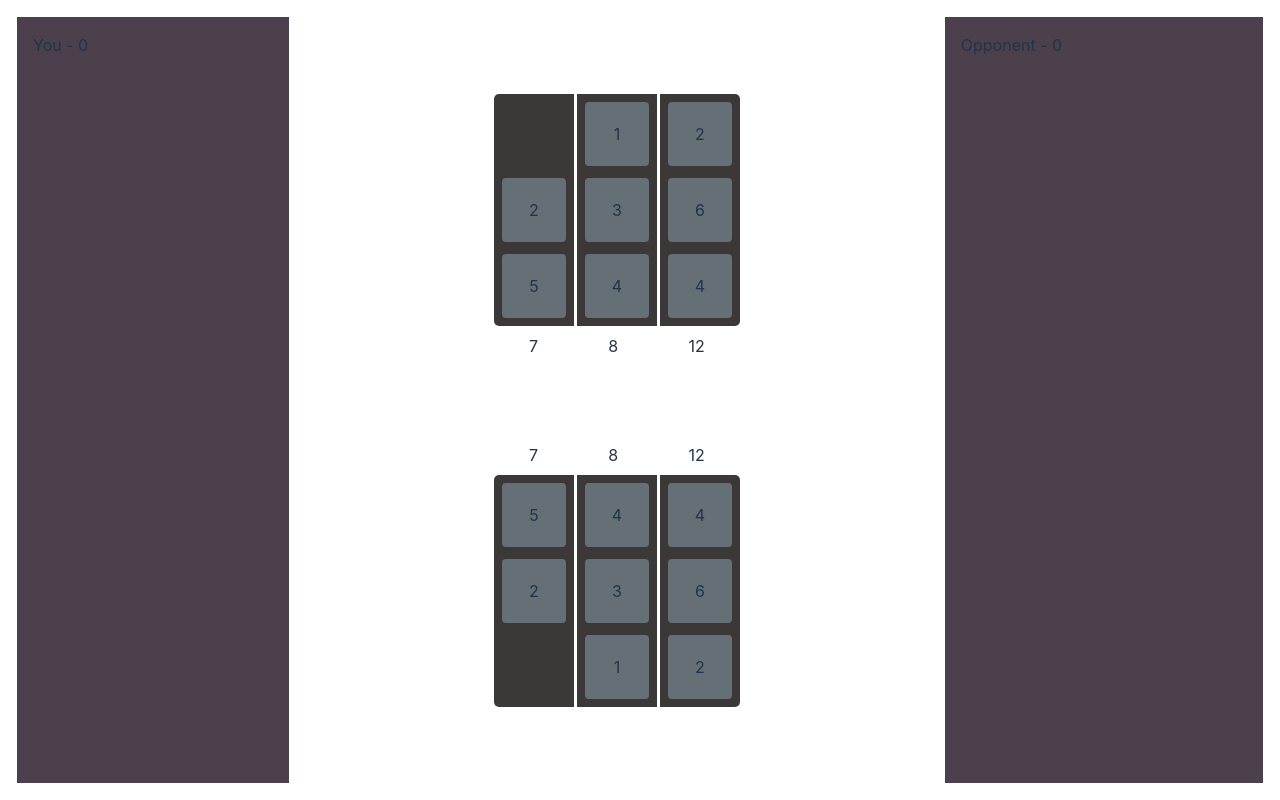
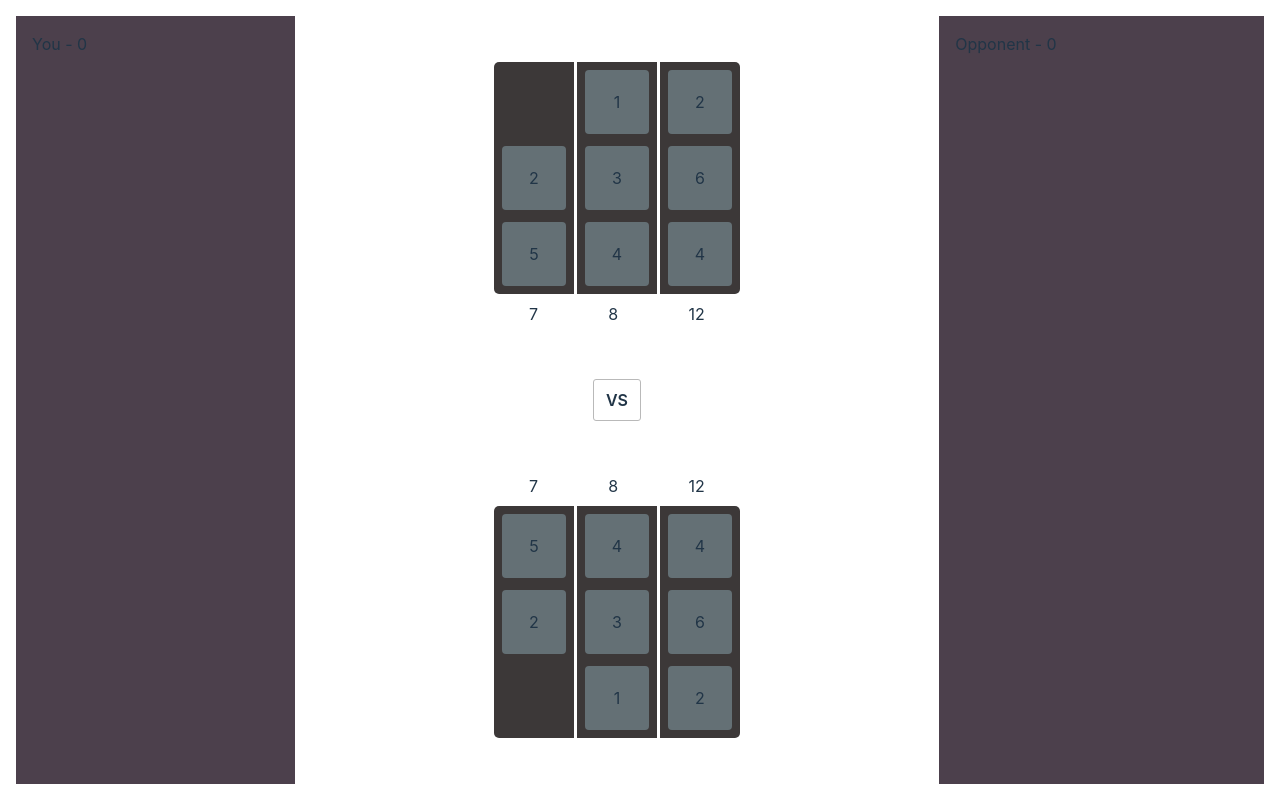
Before and after one commit to morales0/knucklebones, a React (Vite) app in the folder apps/frontend/: page / in a window 1280 px wide. Built offline with nearby package versions, Linux system fonts and the light colour scheme.

Commit message:
fixed grid layout

```diff
--- a/apps/frontend/src/app.tsx
+++ b/apps/frontend/src/app.tsx
@@ -44,6 +44,7 @@ function App() {
       <Player name="You" points={0} />
       <div className="game">
         <Grid cells={emptyGrid} scorePos="bottom" />
+        <span className="vs">VS</span>
         <Grid cells={emptyGrid} scorePos="top" />
       </div>
       <Player name="Opponent" points={0} />
--- a/apps/frontend/src/styles/app.css
+++ b/apps/frontend/src/styles/app.css
@@ -3,50 +3,86 @@
 }
 
 .app {
-  border: 1px solid white;
   height: 100%;
   width: 100%;
-  padding: 1rem;
 
   display: flex;
-  flex-flow: row wrap-reverse;
+  flex-flow: row nowrap;
   justify-content: space-around;
-  /* align-items: center; */
+  padding: 1rem;
+}
+
+/* flip players vertical on smaller screens */
+@media screen and (max-width: 1100px) {
+  .app {
+    flex-flow: column-reverse nowrap;
+  }
 }
 
 .game {
   flex: 2 1 auto;
-
   display: flex;
-  flex-flow: column wrap-reverse;
+  flex-flow: column nowrap;
   align-items: center;
   justify-content: space-around;
-  gap: .75rem;
+  gap: .5rem;
+  padding: .5rem;
   overflow: auto;
-  padding: .5rem;
 }
 
-/* game height overflow */
-@media screen and (min-width: 750px) {
+.vs {
+  padding: .5rem .75rem;
+  border: 1px solid rgb(185, 185, 185);
+  border-radius: 3px;
+  font-weight: 600;
+  text-transform: capitalize;
+}
+
+/* flip to horizontal gaming on shorter screens */
+/* until we reach width 1100 */
+@media screen and (max-height: 775px) and (min-width: 1100px) {
   .game {
-    max-height: 100%;
+    flex-direction: row-reverse;
+  }
+
+  .game .grid {
+    transform: rotate(90deg);
+  }
+
+  .game .grid .cell,
+  .game .grid .score>div {
+    transform: rotate(-90deg);
   }
 }
 
-/* small screens, flip to vertical */
-@media screen and (max-width: 750px) {
-  .app {
-    flex-flow: column-reverse nowrap;
+/* flip to horizontal earlier on smaller screens */
+@media screen and (max-height: 900px) and (max-width: 1100px) and (min-width: 700px) {
+  .game {
+    flex-direction: row-reverse;
   }
 
-  .game {
-    flex-shrink: 1;
+  .game .grid {
+    transform: rotate(90deg);
+  }
+
+  .game .grid .cell,
+  .game .grid .score>div {
+    transform: rotate(-90deg);
   }
 }
 
-/* landscape mode */
-@media screen and (max-height: 800px) and (max-width: 1200px) {
-  .app {
-    flex-flow: column-reverse nowrap;
+/* flip to horizontal earlier on even smaller screens */
+@media screen and (max-height: 700px) and (max-width: 700px) and (min-width: 550px) {
+  .game {
+    flex-direction: row-reverse;
+  }
+
+  .game .grid {
+    transform: rotate(90deg);
+  }
+
+  .game .grid .cell,
+  .game .grid .score>div {
+    transform: rotate(-90deg);
   }
 }
--- a/apps/frontend/src/styles/grid.css
+++ b/apps/frontend/src/styles/grid.css
@@ -6,7 +6,7 @@
   position: relative;
   display: flex;
   flex-flow: column nowrap;
-  margin: 30px .75rem;
+  /* margin: 30px .75rem; */
 
 }
 
--- a/apps/frontend/src/styles/index.css
+++ b/apps/frontend/src/styles/index.css
@@ -6,7 +6,7 @@
   font-family: Inter, system-ui, Avenir, Helvetica, Arial, sans-serif;
   line-height: 1.5;
   font-weight: 400;
-  font-size: 20px;
+  font-size: 18px;
 
   color-scheme: light dark;
   color: rgba(255, 255, 255, 0.87);
@@ -25,11 +25,11 @@
   }
 }
 
-@media screen and (max-width: 900px) {
+/* @media screen and (max-width: 900px) {
   :root {
     font-size: 14px;
   }
-}
+} */
 
 @media screen and (max-width: 700px) {
   :root {
@@ -39,7 +39,13 @@
 
 @media screen and (max-height: 500px) {
   :root {
-    font-size: 10px;
+    font-size: 14px;
+  }
+}
+
+@media screen and (max-height: 400px) {
+  :root {
+    font-size: 12px;
   }
 }
 
```
